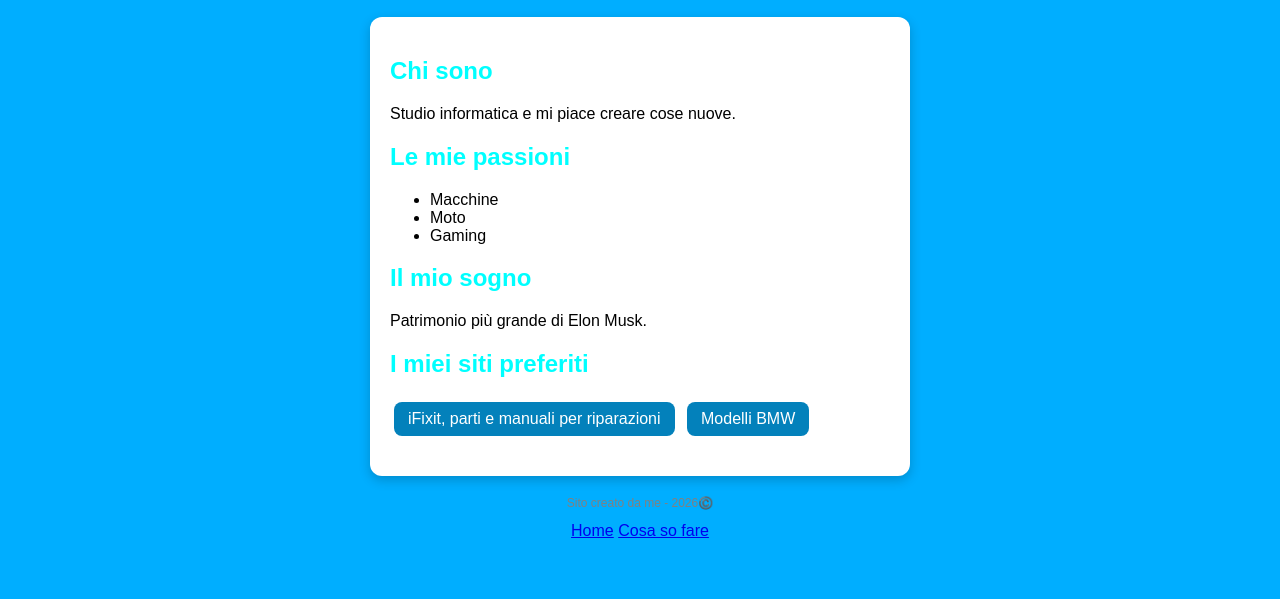
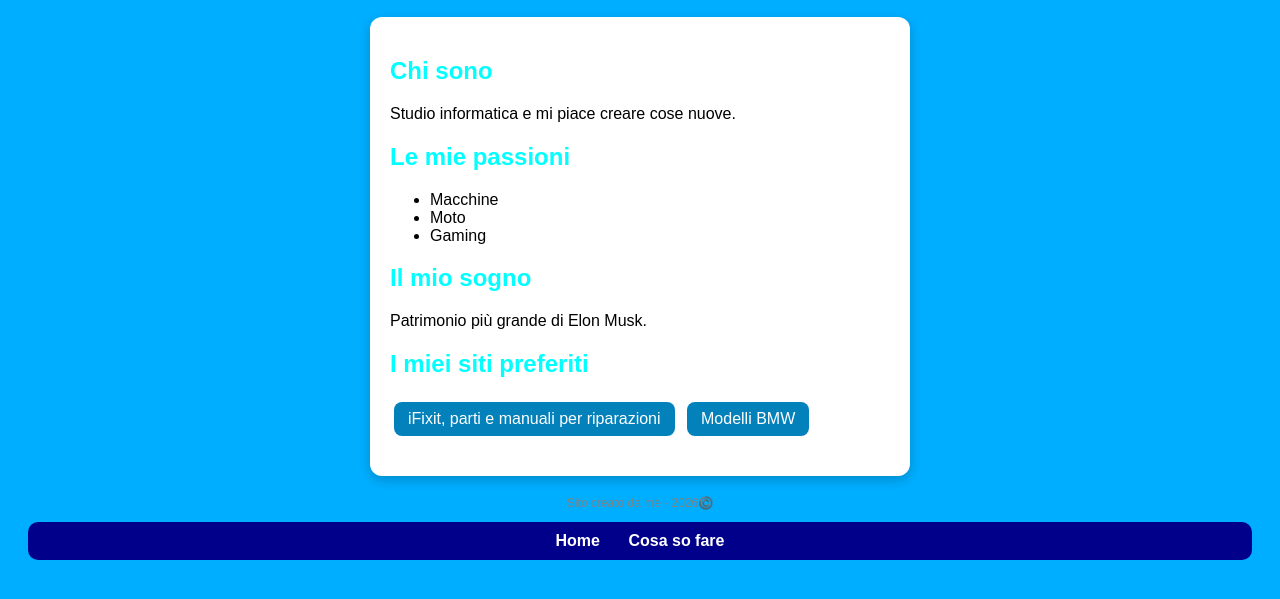
Before and after one commit to denisandronache/mio-sito, a plain HTML site: page index.html in a window 1280 px wide. Shown: the part 129-728 px from the top of the page. Drawn offline with Linux system fonts and the light colour scheme.

Commit message:
Update style.css

```diff
--- a/style.css
+++ b/style.css
@@ -40,3 +40,17 @@ margin: 4px;
 .bottone:hover {
 background: rgb(255, 217, 0);
 }
+.menu {
+  background: darkblue;
+  padding: 10px;
+  border-radius: 10px;
+}
+.menu a {
+  color: white;
+  text-decoration: none;
+  font-weight: bold;
+  margin: 0 12px;
+}
+.menu a:hover {
+  color: orange;
+}
```
